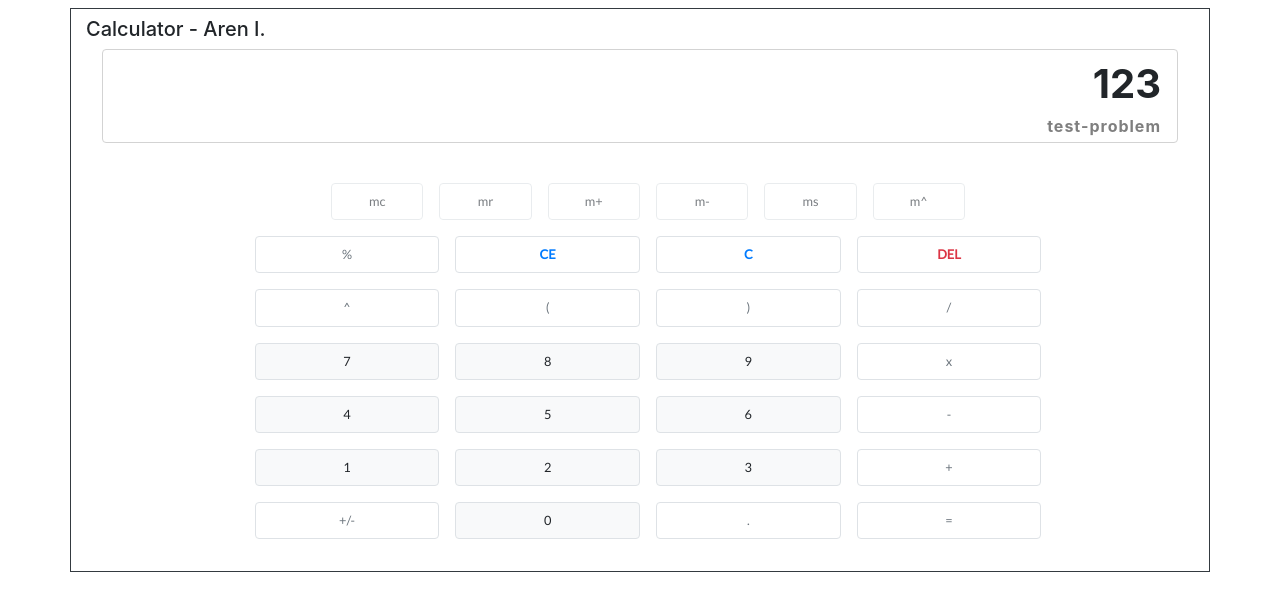
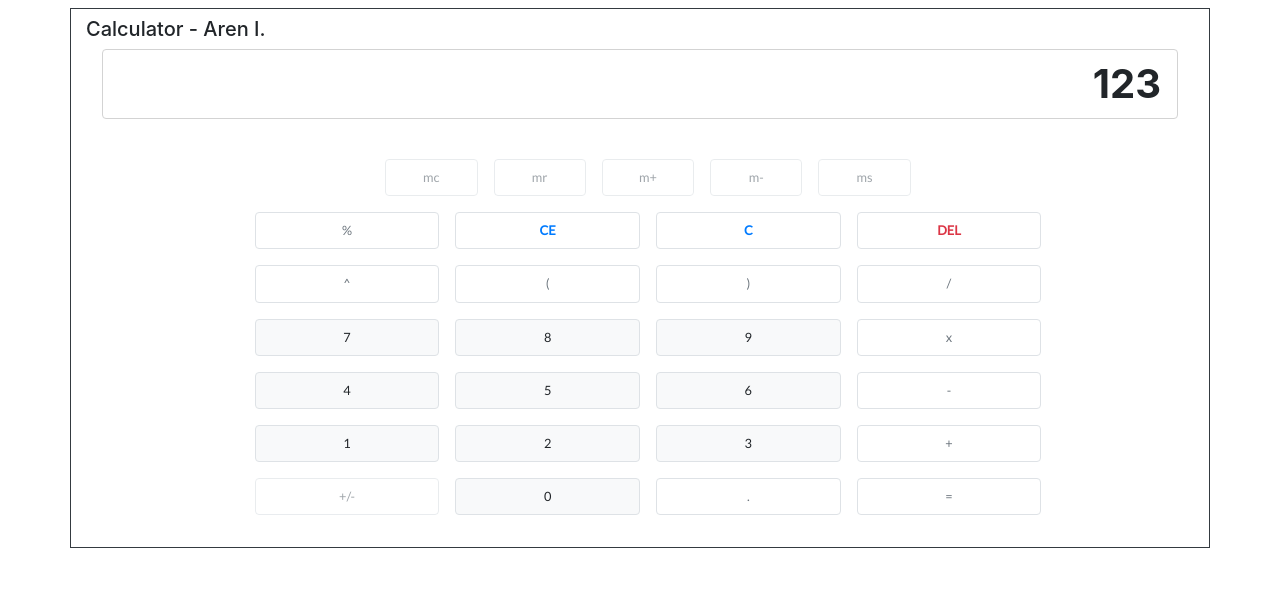
Before and after one commit to arenignacio/calculator, a React (Create React App) app: page / in a window 1280 px wide. Shown: the top 610 px of the page. Built offline with nearby package versions, Linux system fonts and the light colour scheme.

Commit message:
Remove and replace Btn component. Pass down controller function to Keypad component
-Removed and replaced Btn component with jsx inside Keypad component.
-Started writing code to allows key value to be added to App state 'problem'

```diff
--- a/src/components/App.js
+++ b/src/components/App.js
@@ -8,27 +8,24 @@ import '../index.scss';
 
 /*
 TODO:
--Find a way to register keys from keypad and display them in view. something about binding function to "this" i.e. this.handleclick.bind(this) where handleclick is a function. it might be binding to parent component. see https://reactjs.org/docs/faq-functions.html#how-do-i-bind-a-function-to-a-component-instance
-
--remove Btn component and restructure Keypad component.
+-////Find a way to register keys from keypad and display them in view. something about binding function to "this" i.e. this.handleclick.bind(this) where handleclick is a function. it might be binding to parent component. see https://reactjs.org/docs/faq-functions.html#how-do-i-bind-a-function-to-a-component-instance
+-////remove Btn component and restructure Keypad component.
+# Add functionality to append key value to problem. currently, problem stays the same and appendage changes but does not add on top of one another.
  */
 
 class App extends React.Component {
 	state = {
-		problem: 'test-problem',
+		problem: '',
 		solution: '',
 	};
 
-	handleClick = this.handleClick.bind(this);
+	//create shallow copy of state "problem" to be passed down and mutated in keypad
+	problemCopy = this.state.problem.slice();
 
-	handleClick(key) {
-		console.log('good');
-		this.setState(function (state, key) {
-			return {
-				problem: state.problem + key,
-			};
-		});
-	}
+	//state controller function
+	handleClick = (newProblem) => {
+		this.setState({ problem: newProblem });
+	};
 
 	render() {
 		return (
@@ -36,7 +33,7 @@ class App extends React.Component {
 				<h5 className="pt-2">Calculator - Aren I.</h5>
 				<View problem={this.state.problem} />
 				<br />
-				<Keypad onClick={this.handleClick} />
+				<Keypad problem={this.problemCopy} hClick={this.handleClick} />
 			</div>
 		);
 	}
--- a/src/components/Keypad.js
+++ b/src/components/Keypad.js
@@ -11,105 +11,67 @@ class Keypad extends React.Component {
 		}
 	}
 
+	defaultStyle =
+		'btn-keypad border border-black rounded p-2 m-2 text-center btn unselectable';
+
+	renderBtn = (arr, style, size = '2') => {
+		return arr.map((el) => {
+			const newProblem = `${this.props.problem + el}`;
+
+			const addToView = () => {
+				this.props.hClick(newProblem);
+			};
+
+			return (
+				<input
+					type="button"
+					className={`${this.defaultStyle} col-${size} ${style}`}
+					value={el}
+					onClick={addToView}
+				/>
+			);
+		});
+	};
+
 	render() {
 		return (
 			<div className="container m-2 mb-4">
-				<div
-					className="row  justify-content-center
-				keygrp-mem"
-				>
-					{' '}
-					<input
-						type="button"
-						className={`btn-keypad border border-black rounded p-2 m-2 col-1 text-center btn btn-outline-dark unselectable disabled`}
-						value="mc"
-						id="mc"
-						onClick=""
-					/>
-					<input
-						type="button"
-						className={`btn-keypad border border-black rounded p-2 m-2 col-1 text-center btn btn-outline-dark unselectable disabled`}
-						value="mr"
-						id="mr"
-						onClick=""
-					/>
-					<input
-						type="button"
-						className={`btn-keypad border border-black rounded p-2 m-2 col-1 text-center btn btn-outline-dark unselectable disabled`}
-						value="m+"
-						id="m+"
-						onClick=""
-					/>
-					<Btn
-						name="m-"
-						size="1"
-						type="dark"
-						addstyle="disabled"
-						event={this.props.onClick}
-					/>
-					<Btn
-						name="ms"
-						size="1"
-						type="dark"
-						addstyle="disabled"
-						event={this.props.onClick}
-					/>
-					<Btn
-						name="m^"
-						size="1"
-						type="dark"
-						addstyle="disabled"
-						event={this.props.onClick}
-					/>
+				<div className="row justify-content-center">
+					{this.renderBtn(
+						['mc', 'mr', 'm+', 'm-', 'ms'],
+						'btn-outline-secondary disabled',
+						'1'
+					)}
 				</div>
 				<div className="row  justify-content-center">
-					{' '}
-					<Btn name="%" type="secondary" />
-					<Btn name="CE" type="primary" addstyle="font-weight-bold" />
-					<Btn name="C" type="primary" addstyle="font-weight-bold" />
-					<Btn
-						name="DEL"
-						type="danger"
-						addstyle="font-weight-bold"
-						id="del"
-						event={this.props.onClick}
-					/>
+					{this.renderBtn(['%'], 'btn-outline-secondary')}
+					{this.renderBtn(
+						['CE', 'C'],
+						'btn-outline-primary font-weight-bold'
+					)}
+					{this.renderBtn(['DEL'], 'btn-outline-danger font-weight-bold')}
 				</div>
 				<div className="row  justify-content-center">
-					{' '}
-					<Btn name="^" type="secondary" />
-					<Btn name="(" type="secondary" />
-					<Btn name=")" type="secondary" />
-					<Btn name="/" type="secondary" />
+					{this.renderBtn(['^', '(', ')', '/'], 'btn-outline-secondary')}
 				</div>
 				<div className="row  justify-content-center">
-					{' '}
-					<Btn name="7" addstyle="btn-light" />
-					<Btn name="8" addstyle="btn-light" />
-					<Btn name="9" addstyle="btn-light" />
-					<Btn name="x" type="secondary" />
+					{this.renderBtn(['7', '8', '9'], 'btn-light')}
+					{this.renderBtn(['x'], 'btn-outline-secondary')}
 				</div>
 
 				<div className="row  justify-content-center">
-					{' '}
-					<Btn name="4" addstyle="btn-light" />
-					<Btn name="5" addstyle="btn-light" />
-					<Btn name="6" addstyle="btn-light" />
-					<Btn name="-" type="secondary" />
+					{this.renderBtn(['4', '5', '6'], 'btn-light')}
+					{this.renderBtn(['-'], 'btn-outline-secondary')}
 				</div>
 				<div className="row  justify-content-center">
-					{' '}
-					<Btn name="1" addstyle="btn-light" />
-					<Btn name="2" addstyle="btn-light" />
-					<Btn name="3" addstyle="btn-light" />
-					<Btn name="+" type="secondary" />
+					{this.renderBtn(['1', '2', '3'], 'btn-light')}
+					{this.renderBtn(['+'], 'btn-outline-secondary')}
 				</div>
 				<div className="row  justify-content-center">
-					{' '}
-					<Btn name="+/-" type="secondary" />
-					<Btn name="0" addstyle="btn-light" />
-					<Btn name="." type="secondary" />
-					<Btn name="=" type="secondary" />
+					{this.renderBtn(['+/-'], 'btn-outline-secondary disabled')}{' '}
+					{/* needs logic */}
+					{this.renderBtn(['0'], 'btn-light')}
+					{this.renderBtn(['.', '='], 'btn-outline-secondary')}
 				</div>
 			</div>
 		);
```
